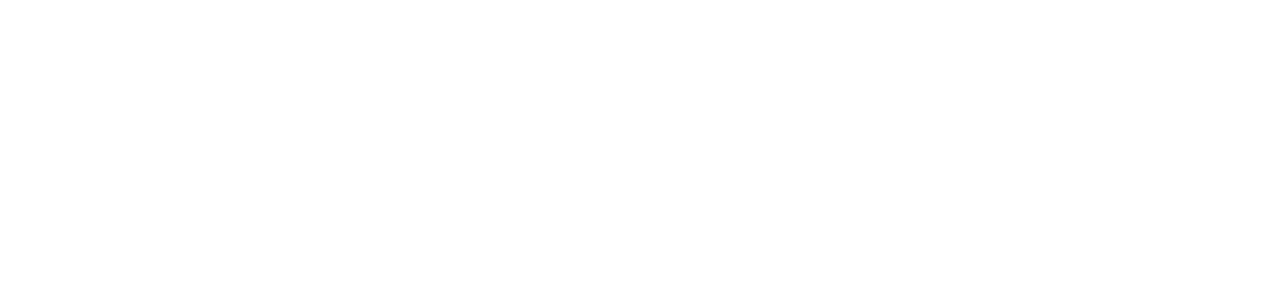
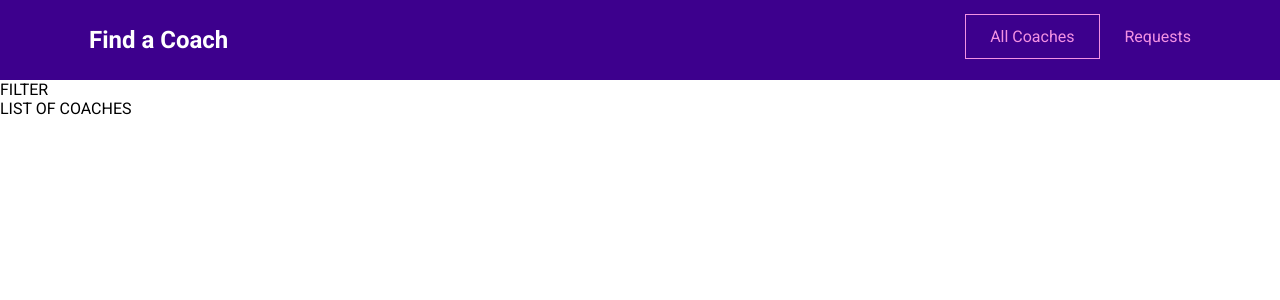
Before and after one commit to sidneyfranciscodev/find-a-coach-vue, a Vue app: page /coaches in a window 1280 px wide. Shown: the top 300 px of the page. Built offline with nearby package versions, Linux system fonts and the light colour scheme.

Commit message:
create TheHeader.vue component & add to App.vue

```diff
--- a/src/App.vue
+++ b/src/App.vue
@@ -1,6 +1,9 @@
-<script setup></script>
+<script setup>
+import TheHeader from './components/layout/TheHeader.vue';
+</script>
 
 <template>
+  <the-header></the-header>
   <router-view></router-view>
 </template>
 
--- /dev/null
+++ b/src/components/layout/TheHeader.vue
@@ -0,0 +1,75 @@
+<template>
+  <header>
+    <nav>
+      <h1><router-link to="/">Find a Coach</router-link></h1>
+      <ul>
+        <li><router-link to="/coaches">All Coaches</router-link></li>
+        <li><router-link to="/requests">Requests</router-link></li>
+      </ul>
+    </nav>
+  </header>
+</template>
+
+<style lang="scss" scoped>
+
+$link-color: #f391e3;
+
+@mixin menu-display($content: center){
+  display: flex;
+  justify-content: $content;
+  align-items: center;
+}
+
+a {
+  text-decoration: none;
+  color: $link-color;
+  display: inline-block;
+  padding: 0.75rem 1.5rem;
+  border: 1px solid transparent;
+
+  &:active,
+  &:hover,
+  &.router-link-active {
+   border: 1px solid $link-color;
+  }
+}
+
+header {
+  width: 100%;
+  height: 5rem;
+  background-color: #3d008d;
+  @include menu-display();
+
+  nav {
+    width: 90%;
+    margin: auto;
+    @include menu-display(space-between);
+
+    h1 {
+      margin: 0;
+
+      a {
+        color: white;
+        margin: 0;
+
+        &:active,
+        &:hover,
+        &.router-link-active {
+          border-color: transparent;
+        }
+      }
+    }
+
+    ul {
+      list-style: none;
+      margin: 0;
+      padding: 0;
+      @include menu-display();
+
+      li {
+        margin: 0 0 0.5rem;
+      }
+    }
+  }
+}
+</style>
--- a/src/pages/coaches/CoachesList.vue
+++ b/src/pages/coaches/CoachesList.vue
@@ -1 +1,4 @@
-<template></template>
+<template>
+  <section>FILTER</section>
+  <section>LIST OF COACHES</section>
+</template>
```
